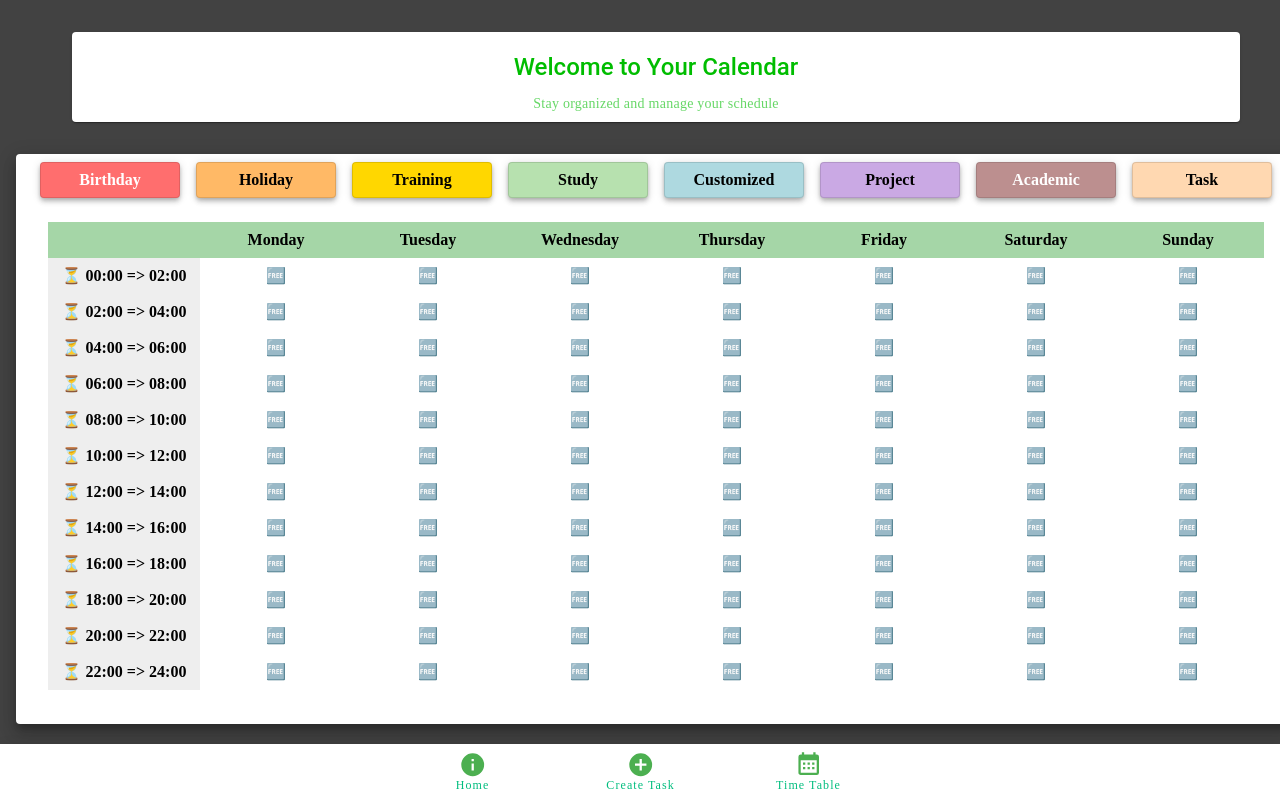
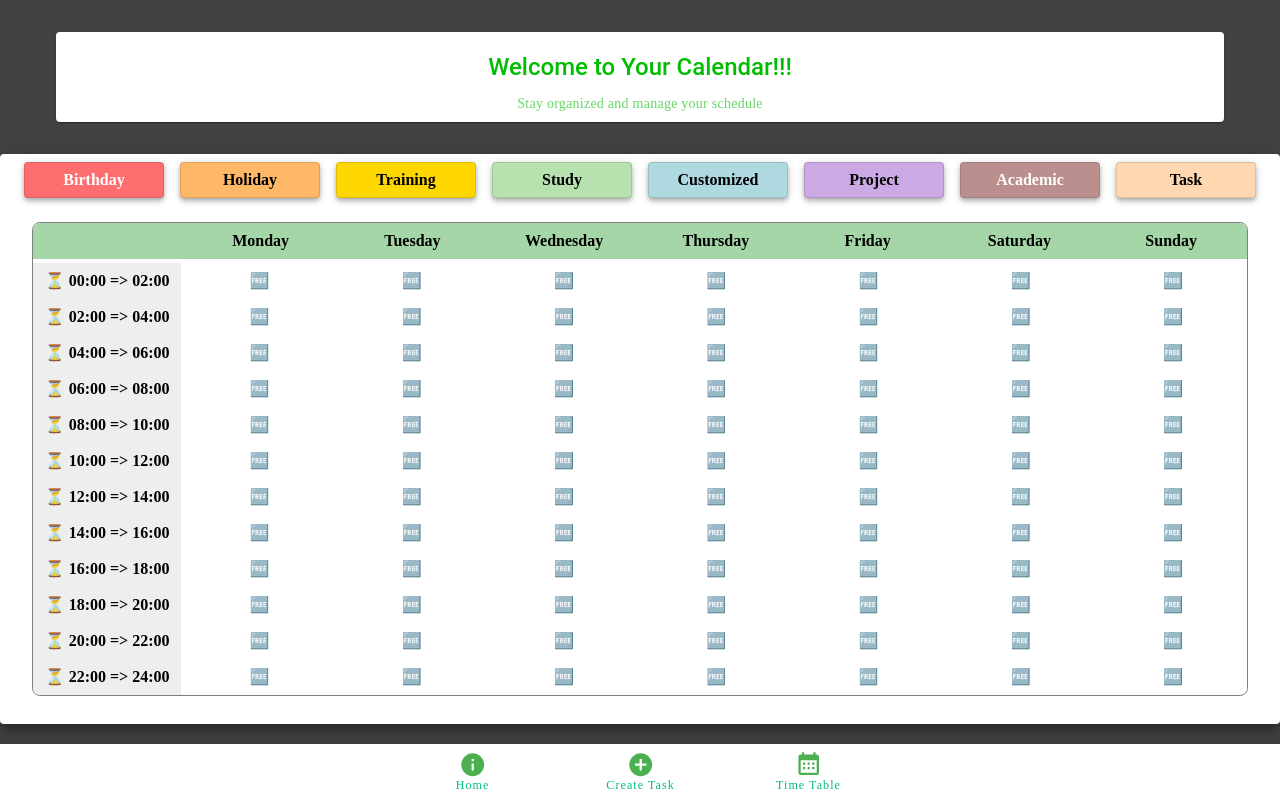
Before and after one commit to ntphuongthao/Web-Project-2, a Vue app: page /timetable in a window 1280 px wide. Built offline with nearby package versions, Linux system fonts and the light colour scheme; no server answers; the database is empty.

Commit message:
Fixed the CreateTaskView and add isImportant property to events

```diff
--- a/src/App.vue
+++ b/src/App.vue
@@ -4,7 +4,10 @@ import { RouterView } from "vue-router";
 </script>
 
 <template>
-  <v-container fluid class="flex-column bg-surface-variant fill-height">
+  <v-container
+    fluid
+    class="flex-column bg-surface-variant fill-height flex-nowrap"
+  >
     <RouterView />
     <NavigationBar />
   </v-container>
--- a/src/components/Calendar.vue
+++ b/src/components/Calendar.vue
@@ -20,6 +20,7 @@ export default {
         Array.from({ length: 8 }, () => null)
       ),
       startCells: [],
+      endCells: [],
     };
   },
   methods: {
@@ -52,6 +53,14 @@ export default {
       );
       return isInArray;
     },
+    isEndCell(day, rowIndex) {
+      let days = this.daysOfWeek.slice(1);
+      const searchCell = [days[day], rowIndex];
+      const isInArray = this.endCells.some(
+        (item) => JSON.stringify(item) === JSON.stringify(searchCell)
+      );
+      return isInArray;
+    },
     async deleteEvent(day, rowIndex) {
       await deleteDoc(doc(db, "Task", this.grid[rowIndex][day].id));
       location.reload();
@@ -67,6 +76,8 @@ export default {
         let dayIndex = days.indexOf(eventDay);
 
         this.startCells.push([eventDay, startTime]);
+        this.endCells.push([eventDay, endTime]);
+
         // Mark cells as busy
         for (let i = startTime; i <= endTime; i++) {
           this.grid[i][dayIndex] = event;
@@ -93,6 +104,10 @@ export default {
           class="d-flex justify-center align-center"
           color="green-lighten-3"
           :height="36"
+          :class="{
+            fixBorderTopLeft: day === '',
+            fixBorderTopRight: day === 'Sunday',
+          }"
         >
           <p class="font-weight-black">{{ day }}</p>
         </v-sheet>
@@ -104,26 +119,37 @@ export default {
       v-for="rowIndex in 12"
       :key="rowIndex"
       align="center"
+      :class="{ 'mt-1': rowIndex === 1 }"
     >
       <v-col class="pa-0">
         <v-sheet
           class="d-flex justify-center align-center font-weight-bold"
           color="grey-lighten-3"
           :height="36"
+          :class="{
+            fixBorderBottomLeft: rowIndex === 12,
+          }"
         >
           ⏳ {{ getTimeForRow(rowIndex) }}
         </v-sheet>
       </v-col>
 
       <v-col
-        class="pa-0"
+        class="pa-0 ml-1"
         v-for="(dayIndex, day) in daysOfWeek.slice(1)"
         :key="dayIndex"
+        :class="{
+          fixBorderBottomRight: rowIndex === 12,
+        }"
       >
         <v-sheet
           v-if="hasEvent(day, rowIndex)"
           :color="getEventColor(day, rowIndex)"
           :height="36"
+          :class="{
+            startCell: this.isStartCell(day, rowIndex),
+            endCell: this.isEndCell(day, rowIndex),
+          }"
         >
           <p class="eventName d-flex justify-center align-center">
             <span
@@ -147,12 +173,39 @@ export default {
 .container {
   margin: 2rem;
   margin-top: 1rem;
+  border: 1px solid #808080;
+  border-radius: 0.5rem;
+}
+
+.fixBorderTopLeft {
+  border-top-left-radius: 0.5rem;
+}
+
+.fixBorderTopRight {
+  border-top-right-radius: 0.5rem;
+}
+.fixBorderBottomLeft {
+  border-bottom-left-radius: 0.5rem;
+}
+
+.fixBorderbottomRight {
+  border-bottom-right-radius: 0.5rem;
 }
 
 .eventName {
   font-size: 12px;
   height: 100%;
   position: relative;
+}
+
+.startCell {
+  border-top-left-radius: 0.5rem;
+  border-top-right-radius: 0.5rem;
+}
+
+.endCell {
+  border-bottom-left-radius: 0.5rem;
+  border-bottom-right-radius: 0.5rem;
 }
 
 .cross {
--- a/src/views/CreateTaskView.vue
+++ b/src/views/CreateTaskView.vue
@@ -51,6 +51,7 @@ export default {
       ],
       range: [0, 24],
       events: [],
+      isImportant: false,
     };
   },
   methods: {
@@ -60,6 +61,7 @@ export default {
         eventName: this.eventName,
         eventTime: this.range,
         events: this.eventTypes.filter((event) => event.selected),
+        isImportant: this.isImportant,
       };
 
       const [eventStartTime, eventEndTime] = this.range; // [a, b]
@@ -95,6 +97,7 @@ export default {
       this.eventDay = null;
       this.eventName = null;
       this.range = [0, 24];
+      this.isImportant = false;
       this.eventTypes.forEach((event) => (event.selected = false));
     },
   },
@@ -109,8 +112,8 @@ export default {
 </script>
 
 <template>
-  <h1>Create a new Task</h1>
-  <v-sheet rounded class="pa-6 ma-4" width="600">
+  <v-sheet rounded class="pa-6 ma-2" width="600">
+    <h2 :style="{ textAlign: 'center' }">Create a new Task</h2>
     <v-sheet rounded width="500" class="mx-auto transparent-sheet">
       <v-form @submit.prevent="submitForm">
         <v-text-field v-model="eventName" label="Event name"></v-text-field>
@@ -127,14 +130,14 @@ export default {
             'Sunday',
           ]"
         ></v-select>
-        <p>Choose your time:</p>
+        <p>Event Time:</p>
         <v-range-slider
           v-model="range"
           :max="24"
           :min="0"
           :step="2"
           hide-details
-          class="align-center mt-2"
+          class="align-center mt-2 mb-4"
         >
           <template v-slot:prepend>
             <v-text-field
@@ -160,7 +163,7 @@ export default {
           </template>
         </v-range-slider>
 
-        <v-row class="mt-3">
+        <v-row class="ma-3 addBorder">
           <v-col
             v-for="(eventType, index) in eventTypes"
             :key="eventType"
@@ -176,6 +179,12 @@ export default {
             ></v-checkbox>
           </v-col>
         </v-row>
+        <v-switch
+          v-model="isImportant"
+          color="red-darken-3"
+          label="Important"
+          inset
+        ></v-switch>
 
         <v-sheet rounded width="100" class="mx-auto transparent-sheet">
           <v-btn variant="outlined" type="submit" block class="mt-2">
@@ -191,4 +200,9 @@ export default {
 .transparent-sheet {
   background-color: transparent !important;
 }
+
+.addBorder {
+  border: 1px solid #808080;
+  border-radius: 0.5rem;
+}
 </style>
--- a/src/views/TimeTableView.vue
+++ b/src/views/TimeTableView.vue
@@ -17,7 +17,7 @@ export default {
         <v-col>
           <v-card class="pa-2">
             <v-card-title class="text-h5" style="color: rgb(0, 189, 0)"
-              >Welcome to Your Calendar</v-card-title
+              >Welcome to Your Calendar!!!</v-card-title
             >
             <v-card-subtitle style="color: rgb(0, 189, 0)"
               >Stay organized and manage your schedule</v-card-subtitle
```
